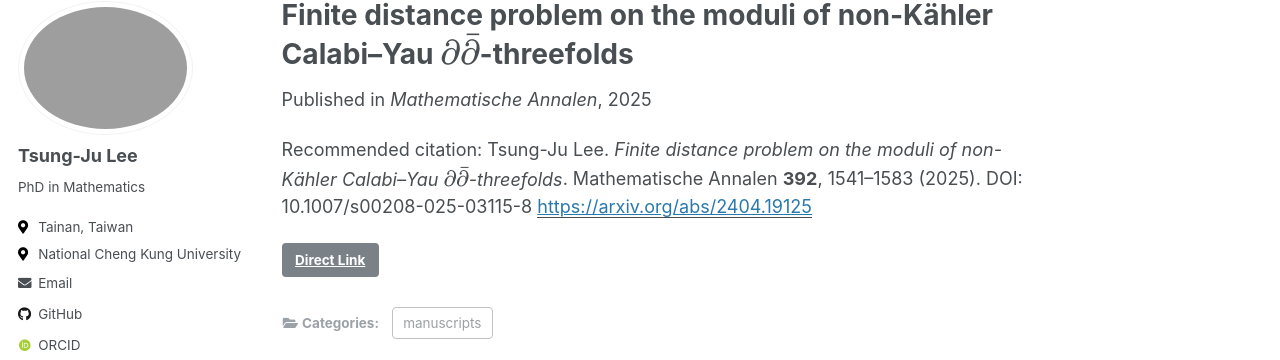
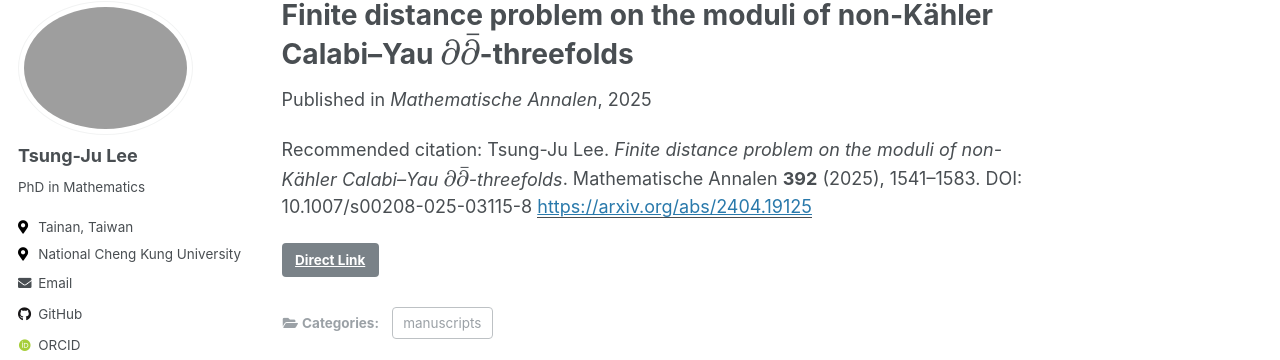
Before and after one commit to yusd24/yusd24.github.io, a Jekyll site: the page built from _publications/2025-non-kahler-finite-distance.md, in a window 1280 px wide. Shown: the part 117-477 px from the top of the page. Built offline with Jekyll 4.4.1, drawn with Linux system fonts in a browser that asks for light colours; some web fonts are replaced; formulas are drawn with MathJax 3.

Commit message:
Update 2025-non-kahler-finite-distance.md

```diff
--- a/_publications/2025-non-kahler-finite-distance.md
+++ b/_publications/2025-non-kahler-finite-distance.md
@@ -7,5 +7,5 @@ date: 2025-03-19
 venue: 'Mathematische Annalen'
 paperurl: 'https://arxiv.org/abs/2404.19125'
 link: 'https://doi.org/10.1007/s00208-024-03058-6'
-citation: 'Tsung-Ju Lee. <i>Finite distance problem on the moduli of non-Kähler Calabi–Yau $\partial\bar{\partial}$-threefolds</i>. Mathematische Annalen <b>392</b>, 1541–1583 (2025). DOI: 10.1007/s00208-025-03115-8'
+citation: 'Tsung-Ju Lee. <i>Finite distance problem on the moduli of non-Kähler Calabi–Yau $\partial\bar{\partial}$-threefolds</i>. Mathematische Annalen <b>392</b> (2025), 1541–1583. DOI: 10.1007/s00208-025-03115-8'
 ---
```
